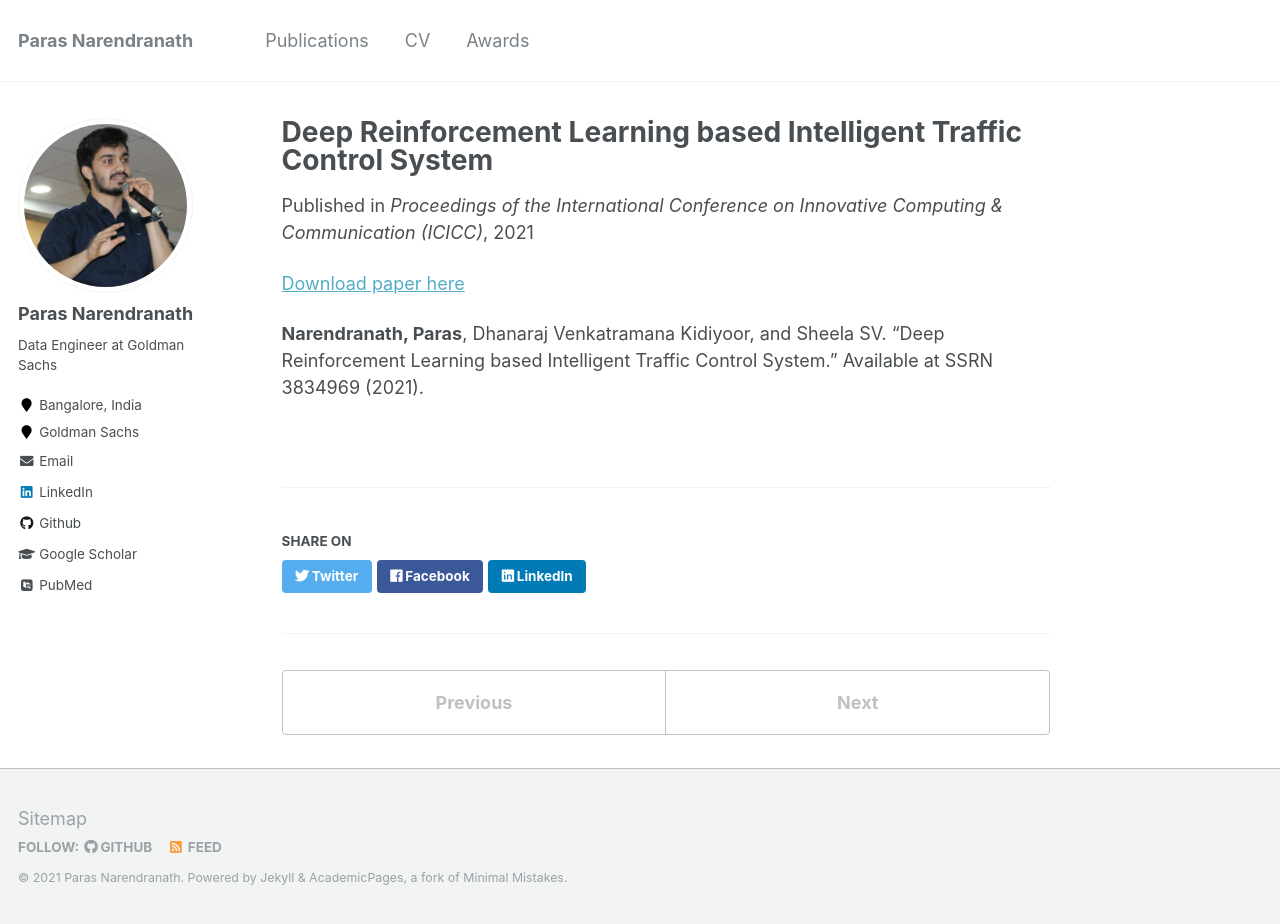
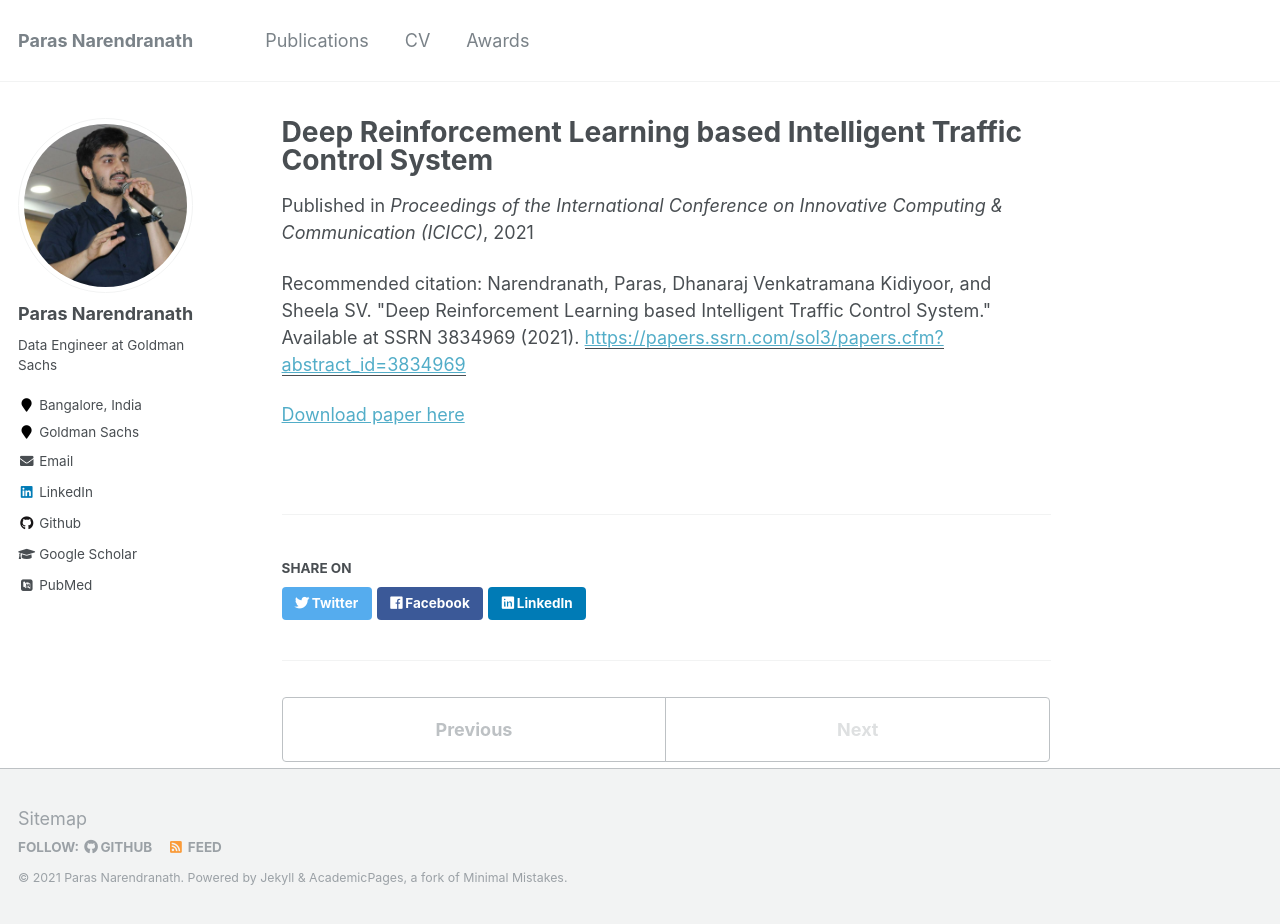
Before and after one commit to parasnaren/github-io-page, a Jekyll site: the page built from _publications/2010-10-01-paper-title-number-2.md, in a window 1280 px wide and 924 px high. Built offline with Jekyll 4.4.1, drawn with Linux system fonts in a browser that asks for light colours; some web fonts are replaced.

Commit message:
References update

```diff
--- a/_publications/2010-10-01-paper-title-number-2.md
+++ b/_publications/2010-10-01-paper-title-number-2.md
@@ -6,8 +6,7 @@ excerpt: ''
 date: 2021-04-29
 venue: 'Proceedings of the International Conference on Innovative Computing & Communication (ICICC)'
 paperurl: 'https://papers.ssrn.com/sol3/papers.cfm?abstract_id=3834969'
+citation: 'Narendranath, Paras, Dhanaraj Venkatramana Kidiyoor, and Sheela SV. "Deep Reinforcement Learning based Intelligent Traffic Control System." Available at SSRN 3834969 (2021).'
 ---
 
 [Download paper here](https://papers.ssrn.com/sol3/Delivery.cfm/SSRN_ID3834969_code3635775.pdf?abstractid=3834969&mirid=1)
-
-<b>Narendranath, Paras</b>, Dhanaraj Venkatramana Kidiyoor, and Sheela SV. "Deep Reinforcement Learning based Intelligent Traffic Control System." Available at SSRN 3834969 (2021).
```
Also changed, not shown: _publications/2009-10-01-paper-title-number-1.md (+0 -2 lines), _publications/2015-10-01-paper-title-number-3.md (+2 -4 lines).
